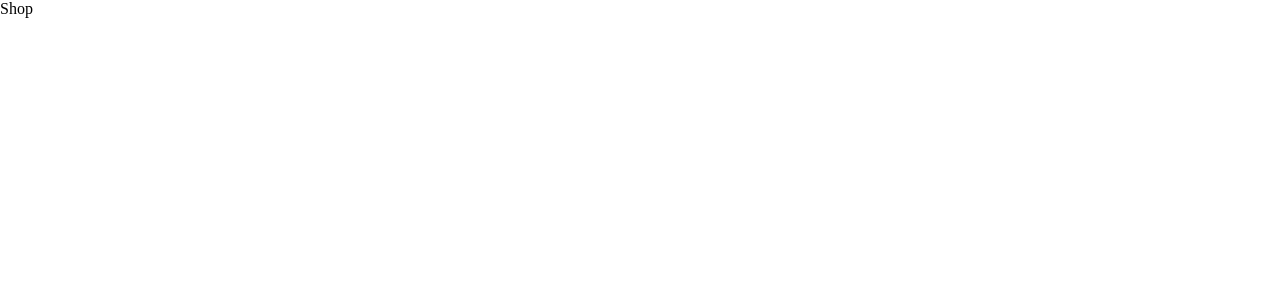
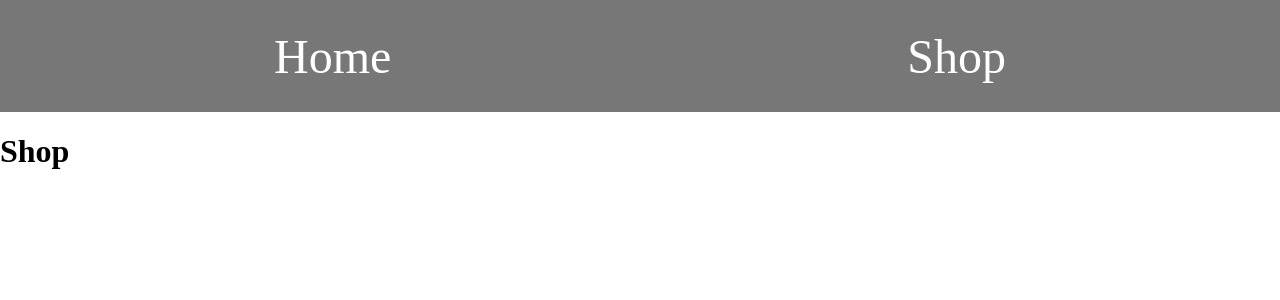
Before and after one commit to JakubDrozd/Project-Shopping-Cart, a React (Create React App) app in the folder project-shopping-cart/: page /shop in a window 1280 px wide. Shown: the top 300 px of the page. Built offline with nearby package versions, Linux system fonts and the light colour scheme; the HTML template or start-up script is replaced by a standard one.

Commit message:
Feat: add navbar to shop page

```diff
--- a/project-shopping-cart/src/Shop.tsx
+++ b/project-shopping-cart/src/Shop.tsx
@@ -1,5 +1,10 @@
+import { Nav } from "./Nav";
+
 export function Shop(){
     return (
-        <div>Shop</div>
+        <>
+            <Nav></Nav>
+            <h1>Shop</h1>
+        </>
     )
 }
```
